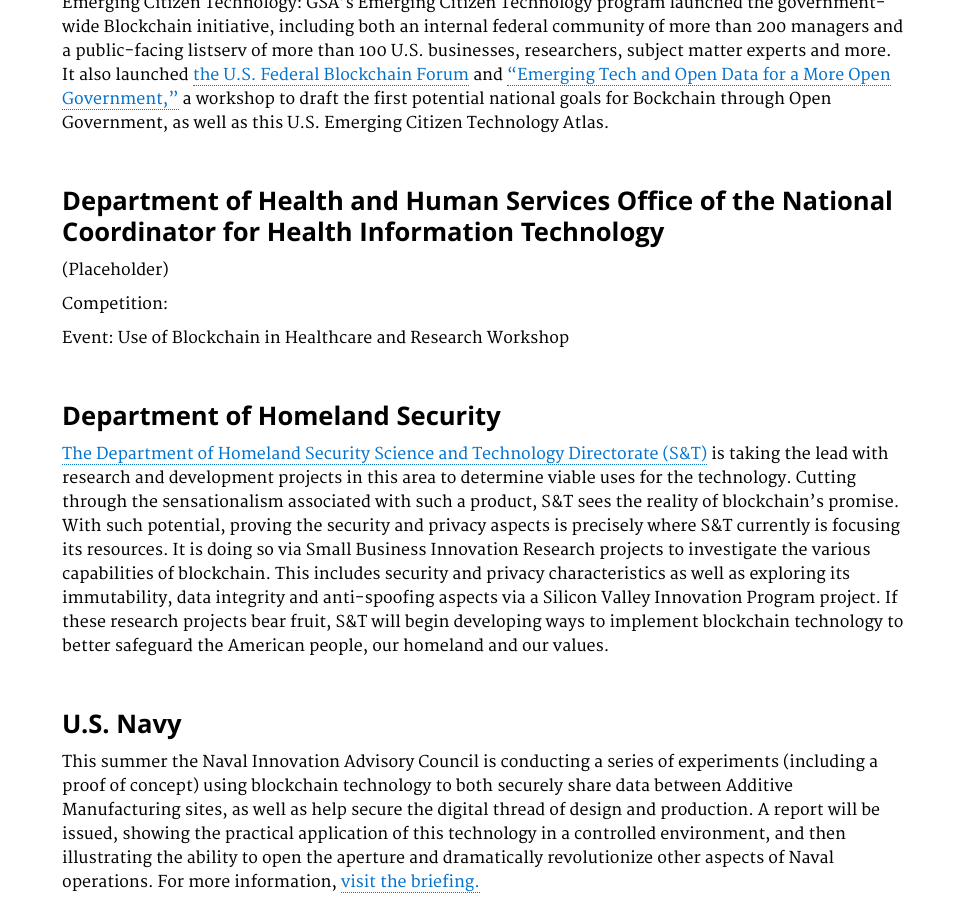
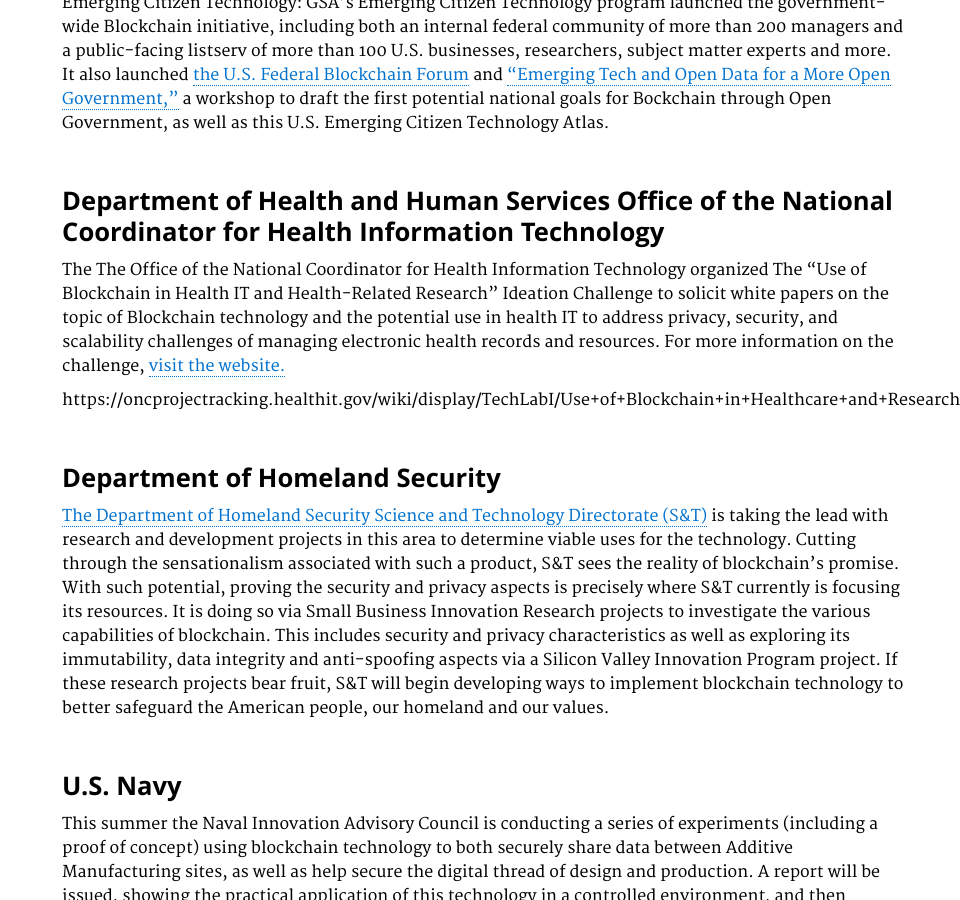
Before and after one commit to GSA/emerging-technology-atlas, a Jekyll site: the page built from pages/blockchain-programs.md, in a window 1280 px wide and 900 px high, scrolled down 985 px. Shown: the whole window, without its empty margins (320-1280 px from the left). Built offline with Jekyll 4.4.1, drawn with Linux system fonts in a browser that asks for light colours.

Commit message:
Update blockchain-programs.md

```diff
--- a/pages/blockchain-programs.md
+++ b/pages/blockchain-programs.md
@@ -24,9 +24,11 @@ Office of Information Technology Category: GSA hosted a Blockchain Training Day
 Emerging Citizen Technology: GSA's Emerging Citizen Technology program launched the government-wide Blockchain initiative, including both an internal federal community of more than 200 managers and a public-facing listserv of more than 100 U.S. businesses, researchers, subject matter experts and more. It also launched <a href="https://gsa.github.io/emerging-technology-atlas/blockchain-forum/">the U.S. Federal Blockchain Forum</a> and <a href="https://gsa.github.io/emerging-technology-atlas/blockchain-workshop/">"Emerging Tech and Open Data for a More Open Government,"</a> a workshop to draft the first potential national goals for Bockchain through Open Government, as well as this U.S. Emerging Citizen Technology Atlas.
 
 ### Department of Health and Human Services Office of the National Coordinator for Health Information Technology
-(Placeholder)
-<p> Competition:</p>
-<p> Event: Use of Blockchain in Healthcare and Research Workshop</p>
+The The Office of the National Coordinator for Health Information Technology organized The "Use of Blockchain in Health IT and Health-Related Research" Ideation Challenge to solicit white papers on the topic of Blockchain technology and the potential use in health IT to address privacy, security, and scalability challenges of managing electronic health records and resources. For more information on the challenge, <a href="https://www.healthit.gov/newsroom/blockchain-challenge">visit the website.</a>
+
+
+
+https://oncprojectracking.healthit.gov/wiki/display/TechLabI/Use+of+Blockchain+in+Healthcare+and+Research+Workshop
 
 ### Department of Homeland Security
 
```
